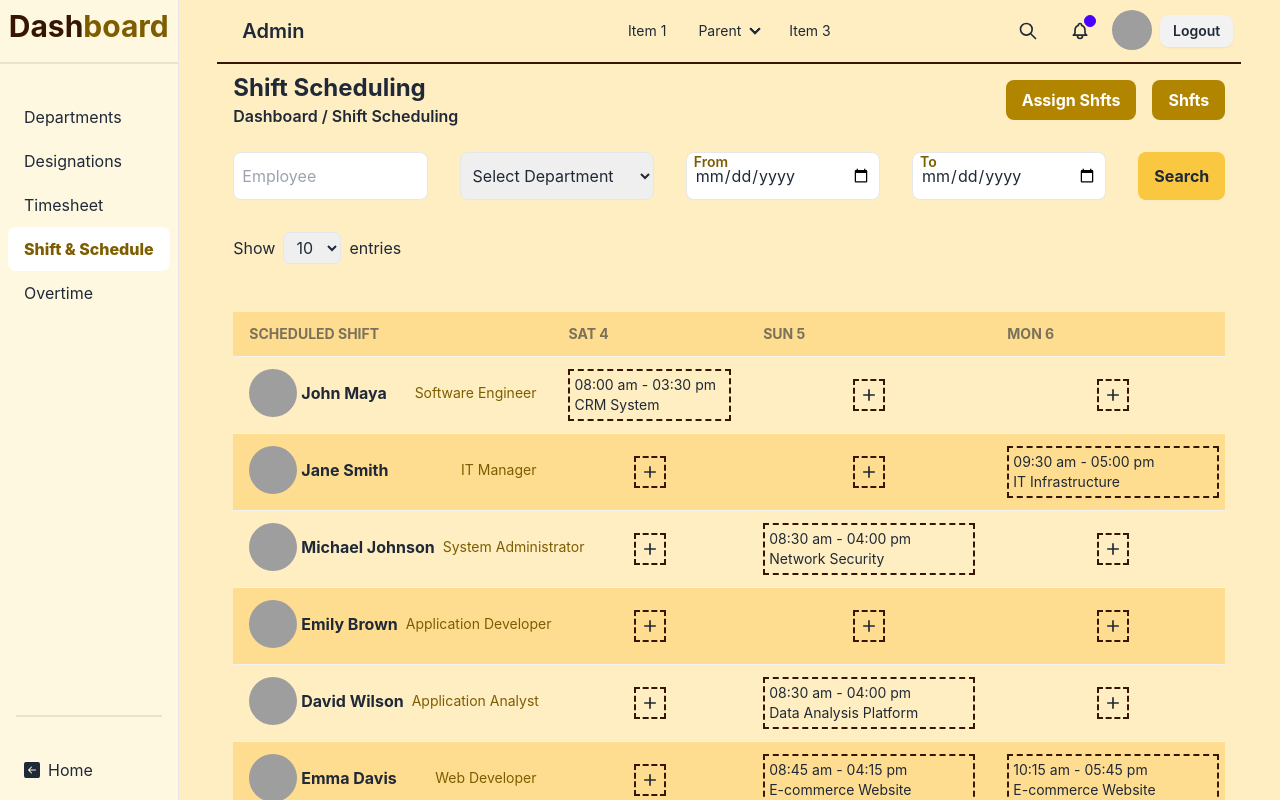
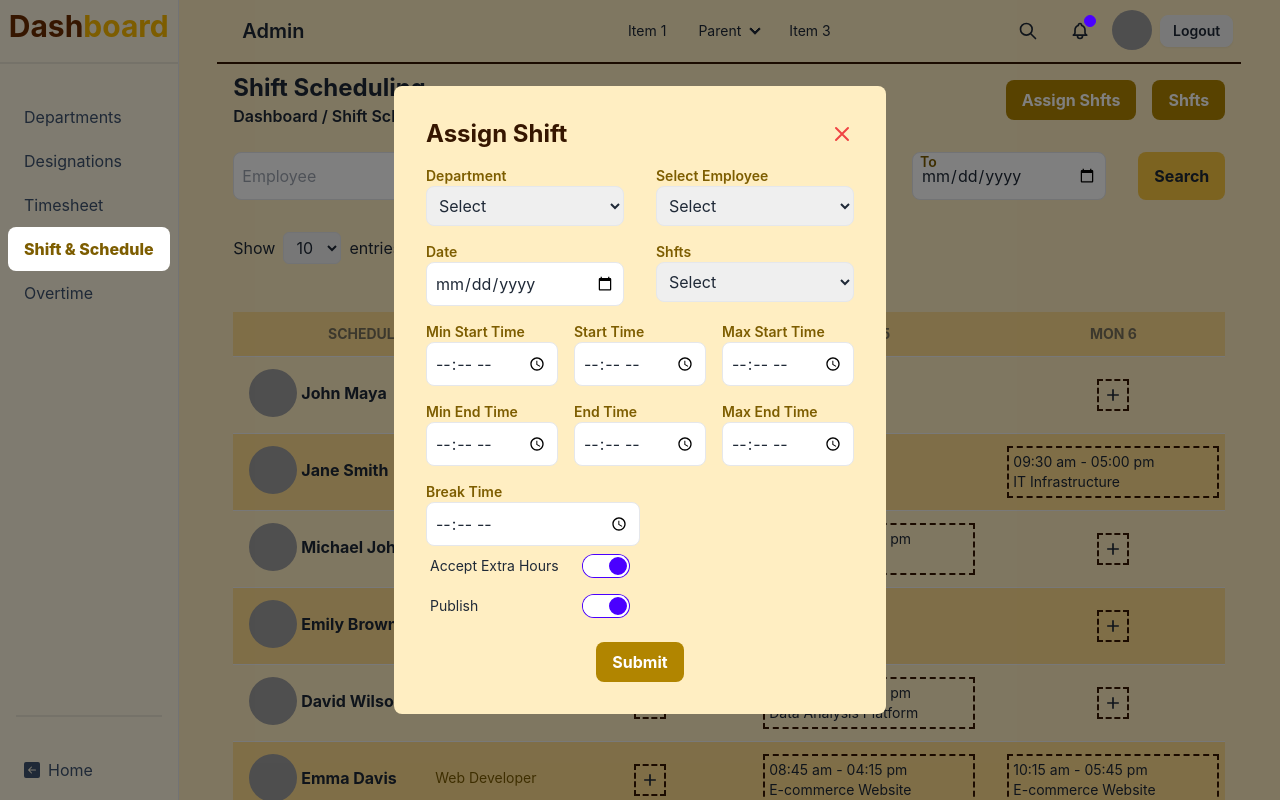
Before and after one commit to msasif2000/employee-management, a React (Vite) app: page /dashboard/shiftSchedule in a window 1280 px wide. Both pictures are taken after a click on the element 869 px from the left and 395 px from the top of the page. Shown: the top 800 px of the page. Built offline with nearby package versions, Linux system fonts and the light colour scheme; grey boxes are pictures that could not be loaded.

Commit message:
all are ok

```diff
--- a/src/Employee/ShiftSchedule/ShiftSchedule.jsx
+++ b/src/Employee/ShiftSchedule/ShiftSchedule.jsx
@@ -6,6 +6,7 @@ import { useNavigate } from "react-router-dom";
 
 const ShftSchedule = () => {
     const [isModalOpen, setIsModalOpen] = useState(false);
+    const [isModalOpen2, setIsModalOpen2] = useState(false);
     const [editModal, setEditModal] = useState(false);
     const [deleteModal, setDeleteModal] = useState(false);
     const [timeSheet, setTimeSheet] = useState([]);
@@ -17,9 +18,15 @@ const ShftSchedule = () => {
     const closeModal = () => {
         setIsModalOpen(false);
     };
-     const handleShift =() => {
+    const openModal2 = () => {
+        setIsModalOpen2(true);
+    };
+    const closeModal2 = () => {
+        setIsModalOpen2(false);
+    };
+    const handleShift = () => {
         navigate("/dashboard/shifts")
-     }
+    }
 
 
     const closeEditModal = () => {
@@ -95,7 +102,7 @@ const ShftSchedule = () => {
                     <table className="table min-w-full divide-y divide-red-500 ">
                         {/* head */}
                         <thead>
-                            <tr className="bg-bg1 text-sm font-bold">
+                            <tr className="bg-bg1 text-sm font-bold text-center">
                                 <th>SCHEDULED SHIFT</th>
                                 <th>SAT 4</th>
                                 <th>SUN 5</th>
@@ -118,14 +125,14 @@ const ShftSchedule = () => {
                                     <td >
                                         {
                                             tmsh?.shfts[0]?.date1.length > 0 ? (
-                                                <div className="p-1 border-2 border-dashed border-txt2">
+                                                <div onClick={openModal2} className="p-1 border-2 border-dashed border-txt2">
                                                     <p className="flex gap-1"><span style={{ whiteSpace: 'nowrap' }}>{tmsh?.shfts[0]?.st}</span> - <span style={{ whiteSpace: 'nowrap' }}>{tmsh?.shfts[0]?.et}</span></p>
                                                     <p style={{ whiteSpace: 'nowrap' }}>{tmsh?.project}</p>
                                                 </div>
                                             ) :
                                                 (
-                                                    <div className="flex justify-center mx-auto">
-                                                        <span className="p-1 border-2 border-dashed border-txt2"><BiPlus className="text-xl"/></span>
+                                                    <div onClick={openModal} className="flex justify-center mx-auto">
+                                                        <span className="p-1 border-2 border-dashed border-txt2"><BiPlus className="text-xl" /></span>
                                                     </div>
                                                 )
                                         }
@@ -133,14 +140,14 @@ const ShftSchedule = () => {
                                     <td >
                                         {
                                             tmsh?.shfts[1]?.date2.length > 0 ? (
-                                                <div className="p-1 border-2 border-dashed border-txt2">
+                                                <div onClick={openModal2} className="p-1 border-2 border-dashed border-txt2">
                                                     <p className="flex gap-1"><span style={{ whiteSpace: 'nowrap' }}>{tmsh?.shfts[1]?.st}</span> - <span style={{ whiteSpace: 'nowrap' }}>{tmsh?.shfts[1]?.et}</span></p>
                                                     <p style={{ whiteSpace: 'nowrap' }}>{tmsh?.project}</p>
                                                 </div>
                                             ) :
                                                 (
-                                                    <div className="flex justify-center mx-auto">
-                                                        <span className="p-1 border-2 border-dashed border-txt2"><BiPlus className="text-xl"/></span>
+                                                    <div onClick={openModal} className="flex justify-center mx-auto">
+                                                        <span className="p-1 border-2 border-dashed border-txt2"><BiPlus className="text-xl" /></span>
                                                     </div>
                                                 )
                                         }
@@ -148,14 +155,14 @@ const ShftSchedule = () => {
                                     <td >
                                         {
                                             tmsh?.shfts[2]?.date3.length > 0 ? (
-                                                <div className="p-1 border-2 border-dashed border-txt2">
+                                                <div onClick={openModal2} className="p-1 border-2 border-dashed border-txt2">
                                                     <p className="flex gap-1"><span style={{ whiteSpace: 'nowrap' }}>{tmsh?.shfts[2]?.st}</span> - <span style={{ whiteSpace: 'nowrap' }}>{tmsh?.shfts[2]?.et}</span></p>
                                                     <p style={{ whiteSpace: 'nowrap' }}>{tmsh?.project}</p>
                                                 </div>
                                             ) :
                                                 (
-                                                    <div className="flex justify-center mx-auto">
-                                                        <span className="p-1 border-2 border-dashed border-txt2"><BiPlus className="text-xl"/></span>
+                                                    <div onClick={openModal} className="flex justify-center mx-auto">
+                                                        <span className="p-1 border-2 border-dashed border-txt2"><BiPlus className="text-xl" /></span>
                                                     </div>
                                                 )
                                         }
@@ -163,14 +170,14 @@ const ShftSchedule = () => {
                                     <td >
                                         {
                                             tmsh?.shfts[3]?.date4.length > 0 ? (
-                                                <div className="p-1 border-2 border-dashed border-txt2">
+                                                <div onClick={openModal2} className="p-1 border-2 border-dashed border-txt2">
                                                     <p className="flex gap-1"><span style={{ whiteSpace: 'nowrap' }}>{tmsh?.shfts[3]?.st}</span> - <span style={{ whiteSpace: 'nowrap' }}>{tmsh?.shfts[3]?.et}</span></p>
                                                     <p style={{ whiteSpace: 'nowrap' }}>{tmsh?.project}</p>
                                                 </div>
                                             ) :
                                                 (
-                                                    <div className="flex justify-center mx-auto">
-                                                        <span className="p-1 border-2 border-dashed border-txt2"><BiPlus className="text-xl"/></span>
+                                                    <div onClick={openModal} className="flex justify-center mx-auto">
+                                                        <span className="p-1 border-2 border-dashed border-txt2"><BiPlus className="text-xl" /></span>
                                                     </div>
                                                 )
                                         }
@@ -178,14 +185,14 @@ const ShftSchedule = () => {
                                     <td >
                                         {
                                             tmsh?.shfts[4]?.date5.length > 0 ? (
-                                                <div className="p-1 border-2 border-dashed border-txt2">
+                                                <div onClick={openModal2} className="p-1 border-2 border-dashed border-txt2">
                                                     <p className="flex gap-1"><span style={{ whiteSpace: 'nowrap' }}>{tmsh?.shfts[4]?.st}</span> - <span style={{ whiteSpace: 'nowrap' }}>{tmsh?.shfts[4]?.et}</span></p>
                                                     <p style={{ whiteSpace: 'nowrap' }}>{tmsh?.project}</p>
                                                 </div>
                                             ) :
                                                 (
-                                                    <div className="flex justify-center mx-auto">
-                                                        <span className="p-1 border-2 border-dashed border-txt2"><BiPlus className="text-xl"/></span>
+                                                    <div onClick={openModal} className="flex justify-center mx-auto">
+                                                        <span className="p-1 border-2 border-dashed border-txt2"><BiPlus className="text-xl" /></span>
                                                     </div>
                                                 )
                                         }
@@ -193,14 +200,14 @@ const ShftSchedule = () => {
                                     <td >
                                         {
                                             tmsh?.shfts[5]?.date6.length > 0 ? (
-                                                <div className="p-1 border-2 border-dashed border-txt2">
+                                                <div onClick={openModal2} className="p-1 border-2 border-dashed border-txt2">
                                                     <p className="flex gap-1"><span style={{ whiteSpace: 'nowrap' }}>{tmsh?.shfts[5]?.st}</span> - <span style={{ whiteSpace: 'nowrap' }}>{tmsh?.shfts[5]?.et}</span></p>
                                                     <p style={{ whiteSpace: 'nowrap' }}>{tmsh?.project}</p>
                                                 </div>
                                             ) :
                                                 (
-                                                    <div className="flex justify-center mx-auto">
-                                                        <span className="p-1 border-2 border-dashed border-txt2"><BiPlus className="text-xl"/></span>
+                                                    <div onClick={openModal} className="flex justify-center mx-auto">
+                                                        <span className="p-1 border-2 border-dashed border-txt2"><BiPlus className="text-xl" /></span>
                                                     </div>
                                                 )
                                         }
@@ -208,14 +215,14 @@ const ShftSchedule = () => {
                                     <td >
                                         {
                                             tmsh?.shfts[6]?.date7.length > 0 ? (
-                                                <div className="p-1 border-2 border-dashed border-txt2">
+                                                <div onClick={openModal2} className="p-1 border-2 border-dashed border-txt2">
                                                     <p className="flex gap-1"><span style={{ whiteSpace: 'nowrap' }}>{tmsh?.shfts[6]?.st}</span> - <span style={{ whiteSpace: 'nowrap' }}>{tmsh?.shfts[6]?.et}</span></p>
                                                     <p style={{ whiteSpace: 'nowrap' }}>{tmsh?.project}</p>
                                                 </div>
                                             ) :
                                                 (
-                                                    <div className="flex justify-center mx-auto">
-                                                        <span className="p-1 border-2 border-dashed border-txt2"><BiPlus className="text-xl"/></span>
+                                                    <div onClick={openModal} className="flex justify-center mx-auto">
+                                                        <span className="p-1 border-2 border-dashed border-txt2"><BiPlus className="text-xl" /></span>
                                                     </div>
                                                 )
                                         }
@@ -232,7 +239,7 @@ const ShftSchedule = () => {
                 <div className="fixed top-0 left-0 w-full h-full bg-black bg-opacity-50 flex items-center justify-center">
                     <div className="bg-ic1 p-8 rounded-lg">
                         <div className="flex justify-between items-center">
-                            <h2 className="text-2xl font-bold text-txt2">Add Overtime</h2>
+                            <h2 className="text-2xl font-bold text-txt2">Assign Shift</h2>
                             <a href="#close" onClick={closeModal}>
                                 <svg xmlns="http://www.w3.org/2000/svg" className="h-6 w-6 text-red-500" fill="none" viewBox="0 0 24 24" stroke="currentColor">
                                     <path strokeLinecap="round" strokeLinejoin="round" strokeWidth={2} d="M6 18L18 6M6 6l12 12" />
@@ -330,7 +337,108 @@ const ShftSchedule = () => {
                 </div>
             )}
 
+            {/* Add Department Modal */}
+            {isModalOpen2 && (
+                <div className="fixed top-0 left-0 w-full h-full bg-black bg-opacity-50 flex items-center justify-center">
+                    <div className="bg-ic1 p-8 rounded-lg">
+                        <div className="flex justify-between items-center">
+                            <h2 className="text-2xl font-bold text-txt2">Edit Shift</h2>
+                            <a href="#close" onClick={closeModal2}>
+                                <svg xmlns="http://www.w3.org/2000/svg" className="h-6 w-6 text-red-500" fill="none" viewBox="0 0 24 24" stroke="currentColor">
+                                    <path strokeLinecap="round" strokeLinejoin="round" strokeWidth={2} d="M6 18L18 6M6 6l12 12" />
+                                </svg>
+                            </a>
+                        </div>
+                        <form className="mt-4">
+                            <div className="flex gap-8">
+                                <div className="w-full">
+                                    <label htmlFor="deptName" className="block text-sm font-semibold text-txt1">Department</label>
+                                    <select name="deptName" id="deptName" required className="w-full border rounded-lg p-2">
+                                        <option value="">Select</option>
+                                        <option value="1">IT Infrastructure</option>
+                                        <option value="2">Network Security</option>
+                                        <option value="3">Mobile App Development</option>
+                                        <option value="4">Data Analysis Platform</option>
+                                    </select>
+                                </div>
+                                <div className="w-full">
+                                    <label htmlFor="deptName" className="block text-sm font-semibold text-txt1">Select Employee</label>
+                                    <select name="deptName" id="deptName" required className="w-full border rounded-lg p-2">
+                                        <option value="">Select</option>
+                                        <option value="1">John Maya</option>
+                                        <option value="2">Jane Smith</option>
+                                        <option value="3">Michael Johnson</option>
+                                        <option value="4">Emily Brown</option>
+                                    </select>
+                                </div>
+                            </div>
+                            <div className="flex gap-8 mt-4">
+                                <div className="w-full">
+                                    <label htmlFor="deptName" className="block text-sm font-semibold text-txt1">Date</label>
+                                    <input type="date" name="deadline" id="deptName" required className="w-full border rounded-lg p-2" />
+                                </div>
+                                <div className="w-full">
+                                    <label htmlFor="deptName" className="block text-sm font-semibold text-txt1">Shfts</label>
+                                    <select name="deptName" id="deptName" required className="w-full border rounded-lg p-2">
+                                        <option value="">Select</option>
+                                        <option value="1">10:30 Shift</option>
+                                        <option value="2">Daily Shift</option>
+                                        <option value="3">Nes Shift</option>
+                                    </select>
+                                </div>
+                            </div>
+                            <div className="flex gap-4">
+                                <div className="w-full mt-4">
+                                    <label htmlFor="deptName" className="block text-sm font-semibold text-txt1">Min Start Time</label>
+                                    <input type="time" name="deadline" id="deptName" required className="w-full border rounded-lg p-2" />
+                                </div>
+                                <div className="w-full mt-4">
+                                    <label htmlFor="deptName" className="block text-sm font-semibold text-txt1">Start Time</label>
+                                    <input type="time" name="deadline" id="deptName" required className="w-full border rounded-lg p-2" />
+                                </div>
+                                <div className="w-full mt-4">
+                                    <label htmlFor="deptName" className="block text-sm font-semibold text-txt1">Max Start Time</label>
+                                    <input type="time" name="deadline" id="deptName" required className="w-full border rounded-lg p-2" />
+                                </div>
+                            </div>
+                            <div className="flex gap-4">
+                                <div className="w-full mt-4">
+                                    <label htmlFor="deptName" className="block text-sm font-semibold text-txt1">Min End Time</label>
+                                    <input type="time" name="deadline" id="deptName" required className="w-full border rounded-lg p-2" />
+                                </div>
+                                <div className="w-full mt-4">
+                                    <label htmlFor="deptName" className="block text-sm font-semibold text-txt1">End Time</label>
+                                    <input type="time" name="deadline" id="deptName" required className="w-full border rounded-lg p-2" />
+                                </div>
+                                <div className="w-full mt-4">
+                                    <label htmlFor="deptName" className="block text-sm font-semibold text-txt1">Max End Time</label>
+                                    <input type="time" name="deadline" id="deptName" required className="w-full border rounded-lg p-2" />
+                                </div>
+                            </div>
+                            <div className="w-1/2 mt-4">
+                                <label htmlFor="deptName" className="block text-sm font-semibold text-txt1">Break Time</label>
+                                <input type="time" name="deptName" id="deptName" required className="w-full border rounded-lg p-2" />
+                            </div>
 
+                            <div className="form-control w-52">
+                                <label className="cursor-pointer label">
+                                    <span className="label-text">Accept Extra Hours</span>
+                                    <input type="checkbox" className="toggle toggle-primary" checked />
+                                </label>
+                            </div>
+                            <div className="form-control w-52">
+                                <label className="cursor-pointer label">
+                                    <span className="label-text">Publish</span>
+                                    <input type="checkbox" className="toggle toggle-primary" checked />
+                                </label>
+                            </div>
+                            <div className="flex justify-center mt-4">
+                                <button type="submit" className="bg-sl1 hover:bg-sl2 text-white font-bold py-2 px-4 rounded-lg">Submit</button>
+                            </div>
+                        </form>
+                    </div>
+                </div>
+            )}
 
             {/* Edit  Modal */}
             {editModal && (
```
